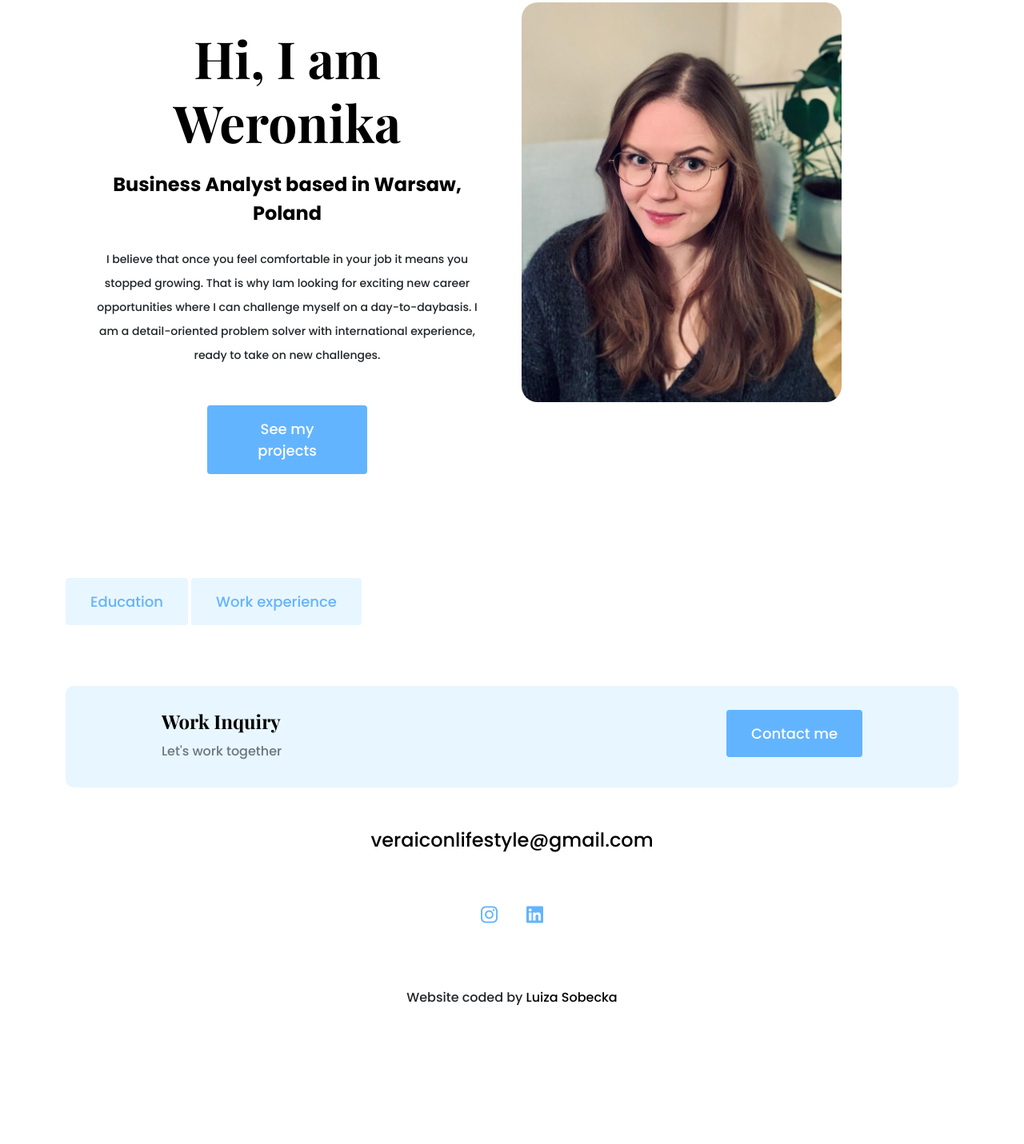
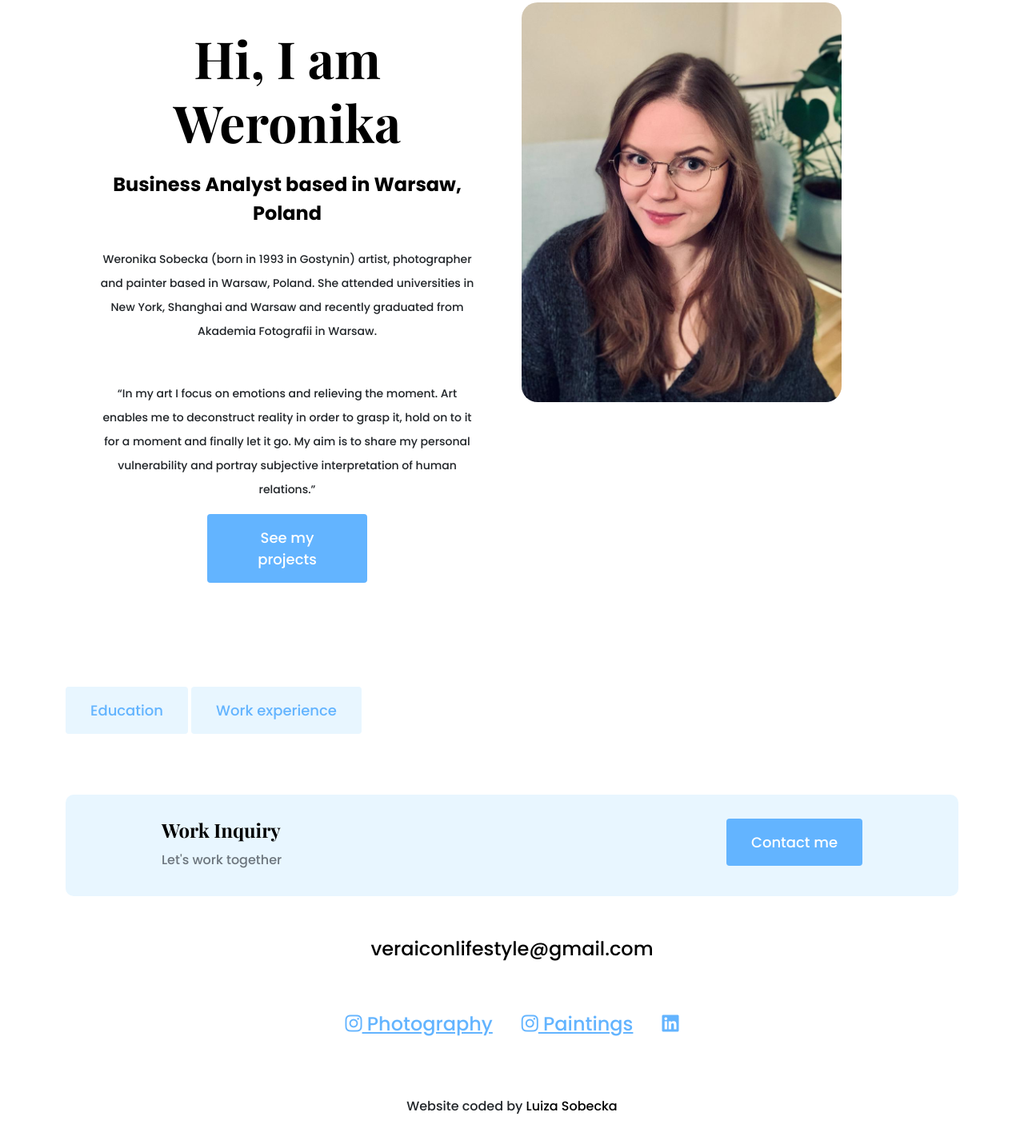
Before and after one commit to LS-hash/WS-Portfolio, a plain HTML site: page about.html in a window 1280 px wide. Shown: the part 195-1626 px from the top of the page at 80% size. Before the commit the page ends 1498 px from the top, so only its background shows below. Drawn offline with nearby package versions, Linux system fonts and the light colour scheme.

Commit message:
Update about.html

```diff
--- a/about.html
+++ b/about.html
@@ -60,11 +60,16 @@
             <h1 class="text-center">Hi, I am Weronika</h1>
             <h3>Business Analyst based in Warsaw, Poland</h3>
             <p class="mb-5 mt-4">
-              I believe that once you feel comfortable in your job it means you
-              stopped growing. That is why Iam looking for exciting new career
-              opportunities where I can challenge myself on a day-to-daybasis. I
-              am a detail-oriented problem solver with international experience,
-              ready to take on new challenges.
+              Weronika Sobecka (born in 1993 in Gostynin) artist, photographer and painter based in Warsaw,
+              Poland. She attended universities in New York, Shanghai and Warsaw and recently graduated from
+              Akademia Fotografii in Warsaw.
+            </p>
+            <p>
+              “In my art I focus on emotions and relieving the moment.
+              Art enables me to deconstruct reality in order to grasp it,
+              hold on to it for a moment and finally let it go. My aim is
+              to share my personal vulnerability and portray subjective
+              interpretation of human relations.”
             </p>
 
             <a
@@ -225,8 +230,13 @@
           </a>
         </div>
         <div class="social-links d-flex justify-content-center" target="_blank">
-          <a href="https://www.instagram.com/veraicon_lifestyle/">
+          <a href=" https://www.instagram.com/veraicon_photo?igsh=MWxzZ2F0cnUwYzFtZQ%3D%3D&utm_source=qr/">
             <i class="fab fa-instagram"></i>
+            Photography
+          </a>
+          <a href="https://www.instagram.com/veraicon_photo?igsh=MWxzZ2F0cnUwYzFtZQ%3D%3D&utm_source=qr/">
+            <i class="fab fa-instagram"></i>
+            Paintings
           </a>
           <a
             href="https://www.linkedin.com/in/weronika-sobecka/?originalSubdomain=pl"
```
